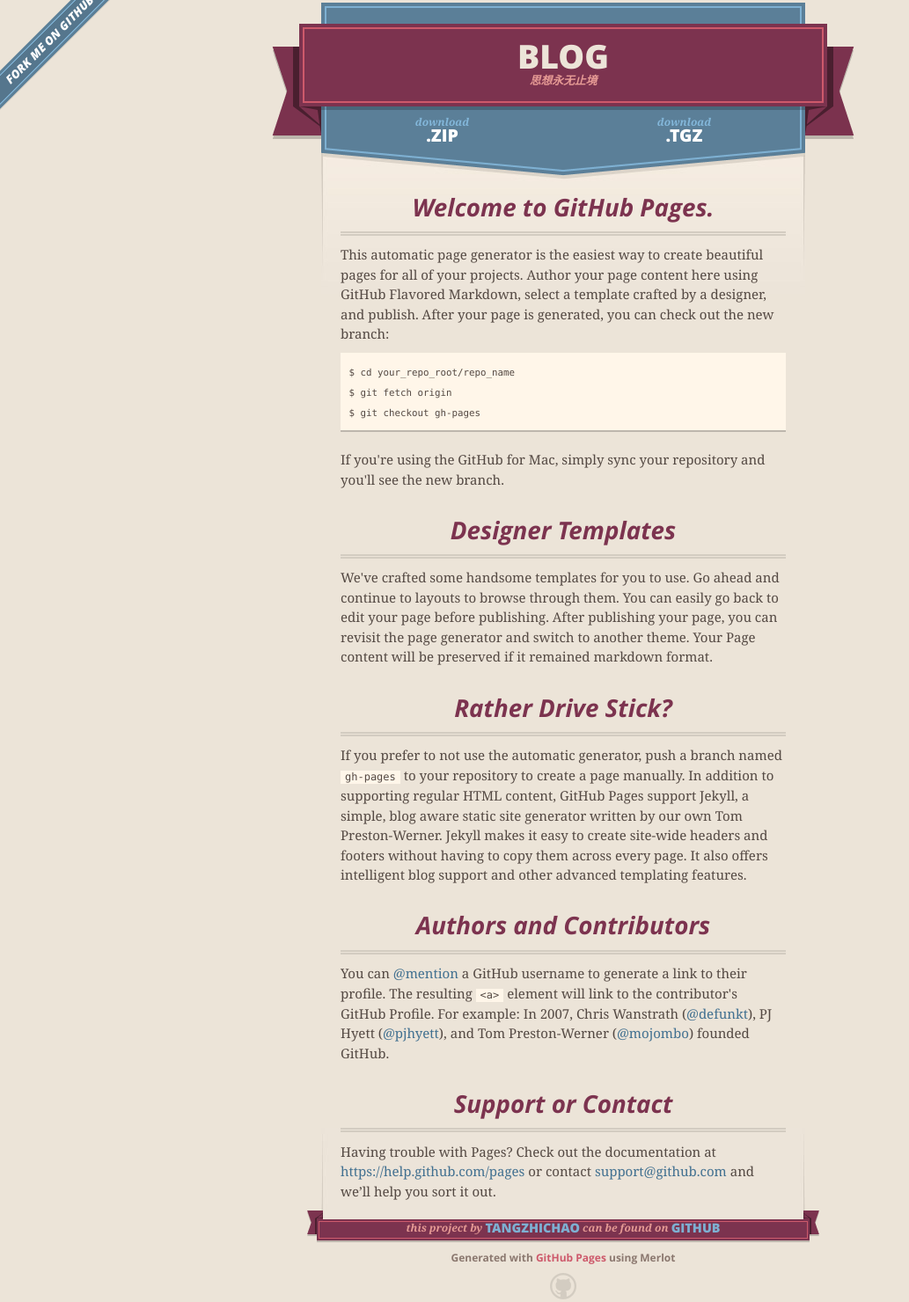
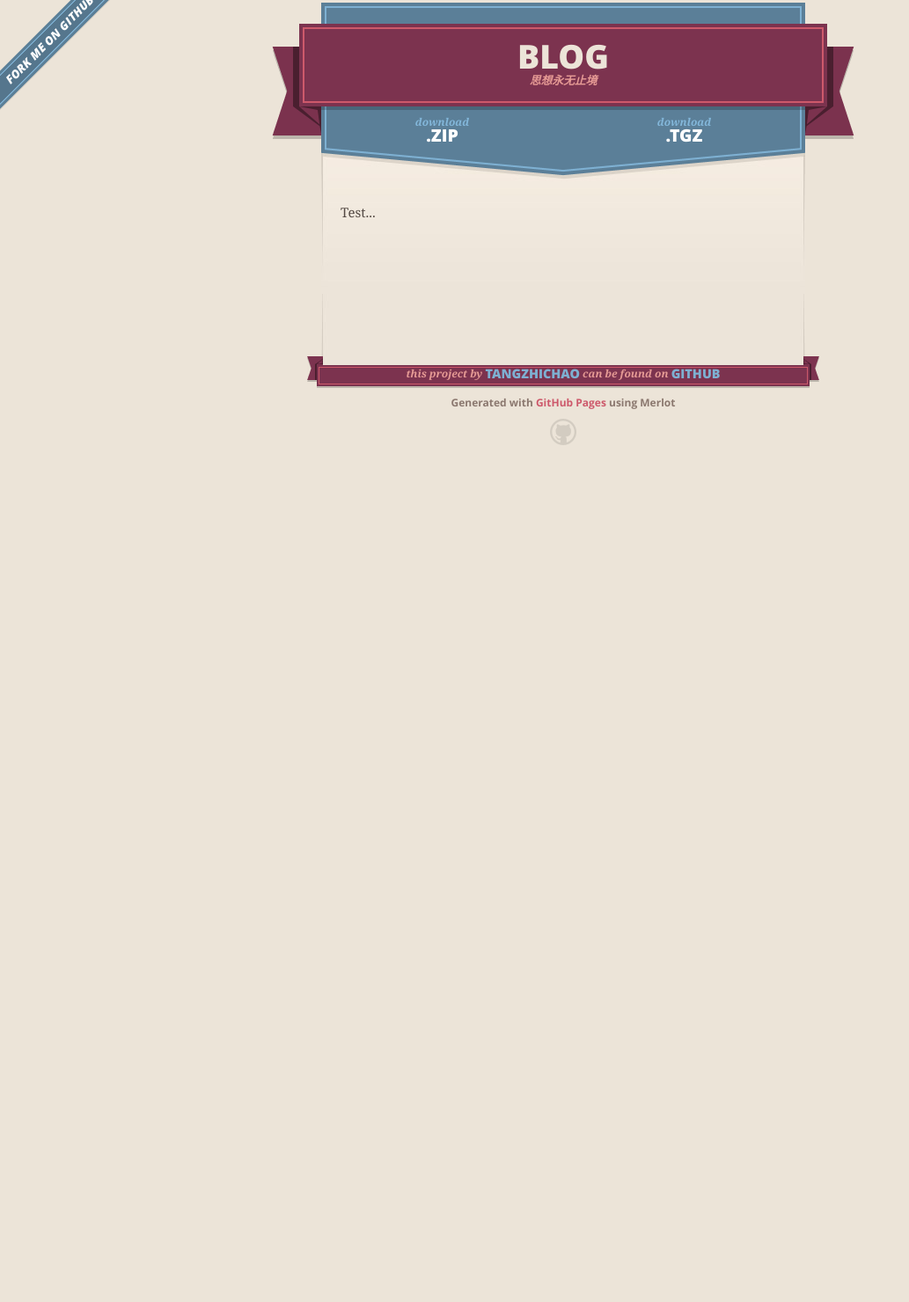
Before and after one commit to zhichaotang/blog, a plain HTML site: page index.html in a window 1280 px wide. Shown: the part 11-1491 px from the top of the page at 88% size, without its empty margins (0-1033 px from the left). After the commit the page ends 800 px from the top, so only its background shows below. Drawn offline with nearby package versions, Linux system fonts and the light colour scheme.

```diff
--- a/index.html
+++ b/index.html
@@ -46,37 +46,7 @@
 
 
       <section id="main_content">
-        <h3>
-<a id="welcome-to-github-pages" class="anchor" href="#welcome-to-github-pages" aria-hidden="true"><span class="octicon octicon-link"></span></a>Welcome to GitHub Pages.</h3>
-
-<p>This automatic page generator is the easiest way to create beautiful pages for all of your projects. Author your page content here using GitHub Flavored Markdown, select a template crafted by a designer, and publish. After your page is generated, you can check out the new branch:</p>
-
-<pre><code>$ cd your_repo_root/repo_name
-$ git fetch origin
-$ git checkout gh-pages
-</code></pre>
-
-<p>If you're using the GitHub for Mac, simply sync your repository and you'll see the new branch.</p>
-
-<h3>
-<a id="designer-templates" class="anchor" href="#designer-templates" aria-hidden="true"><span class="octicon octicon-link"></span></a>Designer Templates</h3>
-
-<p>We've crafted some handsome templates for you to use. Go ahead and continue to layouts to browse through them. You can easily go back to edit your page before publishing. After publishing your page, you can revisit the page generator and switch to another theme. Your Page content will be preserved if it remained markdown format.</p>
-
-<h3>
-<a id="rather-drive-stick" class="anchor" href="#rather-drive-stick" aria-hidden="true"><span class="octicon octicon-link"></span></a>Rather Drive Stick?</h3>
-
-<p>If you prefer to not use the automatic generator, push a branch named <code>gh-pages</code> to your repository to create a page manually. In addition to supporting regular HTML content, GitHub Pages support Jekyll, a simple, blog aware static site generator written by our own Tom Preston-Werner. Jekyll makes it easy to create site-wide headers and footers without having to copy them across every page. It also offers intelligent blog support and other advanced templating features.</p>
-
-<h3>
-<a id="authors-and-contributors" class="anchor" href="#authors-and-contributors" aria-hidden="true"><span class="octicon octicon-link"></span></a>Authors and Contributors</h3>
-
-<p>You can <a href="https://github.com/blog/821" class="user-mention">@mention</a> a GitHub username to generate a link to their profile. The resulting <code>&lt;a&gt;</code> element will link to the contributor's GitHub Profile. For example: In 2007, Chris Wanstrath (<a href="https://github.com/defunkt" class="user-mention">@defunkt</a>), PJ Hyett (<a href="https://github.com/pjhyett" class="user-mention">@pjhyett</a>), and Tom Preston-Werner (<a href="https://github.com/mojombo" class="user-mention">@mojombo</a>) founded GitHub.</p>
-
-<h3>
-<a id="support-or-contact" class="anchor" href="#support-or-contact" aria-hidden="true"><span class="octicon octicon-link"></span></a>Support or Contact</h3>
-
-<p>Having trouble with Pages? Check out the documentation at <a href="https://help.github.com/pages">https://help.github.com/pages</a> or contact <a href="mailto:support@github.com">support@github.com</a> and we’ll help you sort it out.</p>
+        <p>Test...</p>
       </section>
 
       <footer>
```
Also changed, not shown: params.json (+1 -1 lines).
